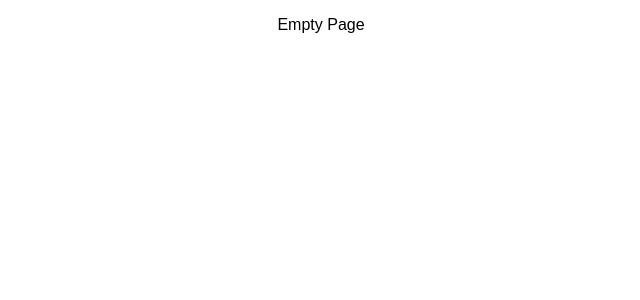
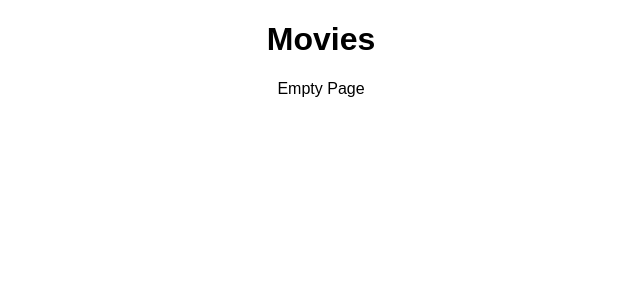
Before and after one commit to michaelodonnell321/react-movie-list, a React (Create React App) app: page / in a window 1280 px wide. Shown: the top 300 px of the page, without its empty margins (319-959 px from the left). Built offline with nearby package versions, Linux system fonts and the light colour scheme.

Commit message:
initial commit

```diff
--- a/src/components/App/App.js
+++ b/src/components/App/App.js
@@ -6,6 +6,7 @@ class App extends Component {
   render() {
     return (
       <div className="App">
+        <h1>Movies</h1>
         <p>Empty Page</p>
       </div>
     );
```
